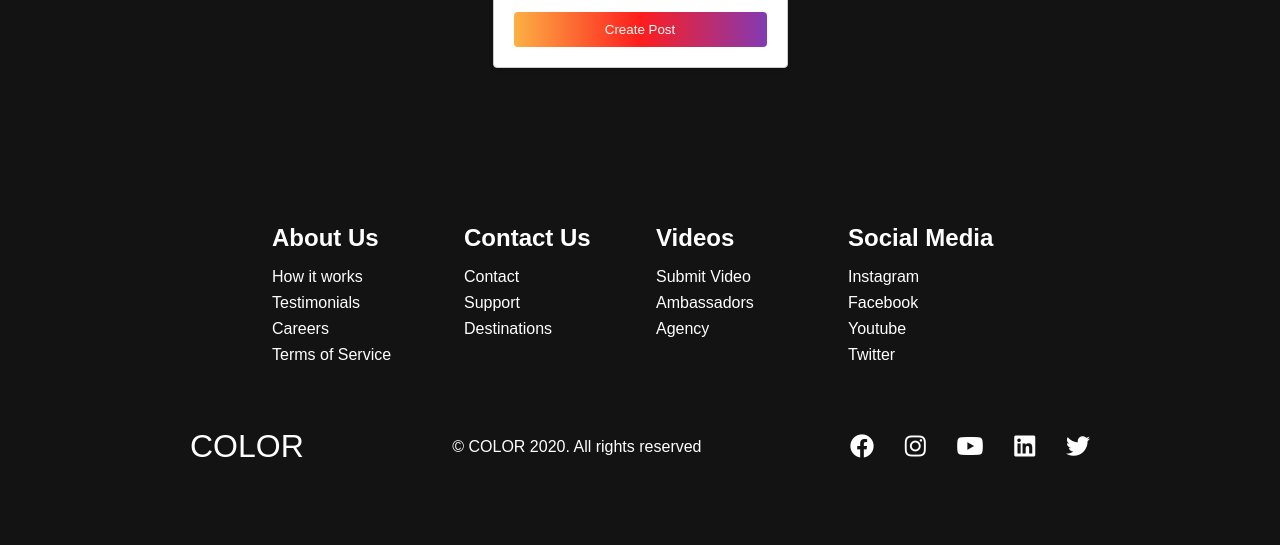
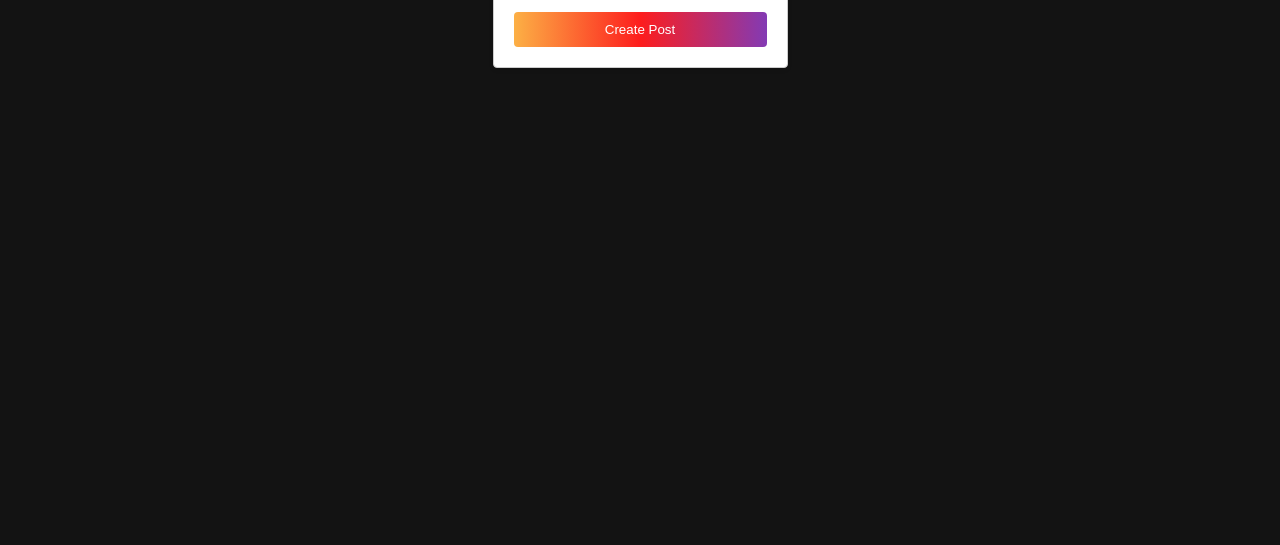
Before and after one commit to krizh-p/Fireline, a Django app: page /map/live in a window 1280 px wide. Shown: the part 1281-1826 px from the top of the page. After the commit the page ends 1349 px from the top, so only its background shows below. Run offline with Django 4.2, Linux system fonts and the light colour scheme; some libraries are stand-ins or nearby versions.

```diff
--- a/fireline/map/templates/map/layout.html
+++ b/fireline/map/templates/map/layout.html
@@ -43,59 +43,6 @@
     {% endblock %}
 
     <!-- Footer Section -->
-    <div class="footer__container">
-      <div class="footer__links">
-        <div class="footer__link--wrapper">
-          <div class="footer__link--items">
-            <h2>About Us</h2>
-            <a href="/sign__up">How it works</a> <a href="/">Testimonials</a>
-            <a href="/">Careers</a> <a href="/">Terms of Service</a>
-          </div>
-          <div class="footer__link--items">
-            <h2>Contact Us</h2>
-            <a href="/">Contact</a> <a href="/">Support</a>
-            <a href="/">Destinations</a>
-          </div>
-        </div>
-        <div class="footer__link--wrapper">
-          <div class="footer__link--items">
-            <h2>Videos</h2>
-            <a href="/">Submit Video</a> <a href="/">Ambassadors</a>
-            <a href="/">Agency</a>
-          </div>
-          <div class="footer__link--items">
-            <h2>Social Media</h2>
-            <a href="/">Instagram</a> <a href="/">Facebook</a>
-            <a href="/">Youtube</a> <a href="/">Twitter</a>
-          </div>
-        </div>
-      </div>
-      <section class="social__media">
-        <div class="social__media--wrap">
-          <div class="footer__logo">
-            <a href="/" id="footer__logo">COLOR</a>
-          </div>
-          <p class="website__rights">© COLOR 2020. All rights reserved</p>
-          <div class="social__icons">
-            <a href="/" class="social__icon--link" target="_blank"
-              ><i class="fab fa-facebook"></i
-            ></a>
-            <a href="/" class="social__icon--link"
-              ><i class="fab fa-instagram"></i
-            ></a>
-            <a href="/" class="social__icon--link"
-              ><i class="fab fa-youtube"></i
-            ></a>
-            <a href="/" class="social__icon--link"
-              ><i class="fab fa-linkedin"></i
-            ></a>
-            <a href="/" class="social__icon--link"
-              ><i class="fab fa-twitter"></i
-            ></a>
-          </div>
-        </div>
-      </section>
-    </div>
 
     <script src="{% static 'home/app.js' %}"></script>
   </body>
```
Also changed, not shown: fireline/home/static/home/styles.css (+8 -4 lines), fireline/home/templates/home/index.html (+13 -22 lines), fireline/map/views.py (line endings or trailing spaces).
